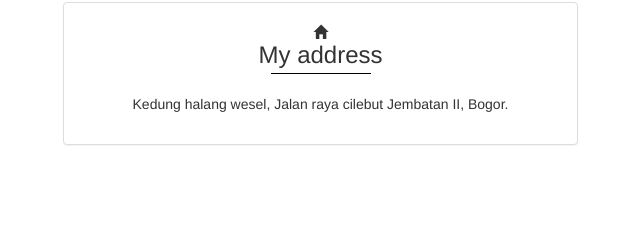
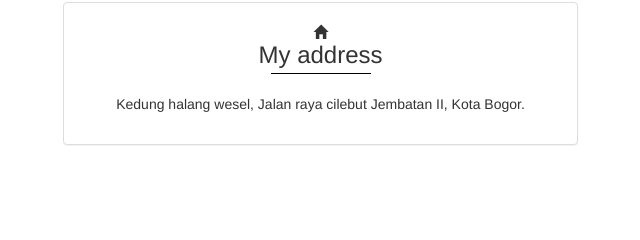
Before and after one commit to daffanusantara/daffanusantara.github.io, a plain HTML site: page index.html in a window 1280 px wide. Shown: the part 1689-1929 px from the top of the page, 612-1252 px from the left. Drawn offline with nearby package versions, Linux system fonts and the light colour scheme.

Commit message:
ko ga ke up?

```diff
--- a/index.html
+++ b/index.html
@@ -227,7 +227,7 @@
               <span class="glyphicon glyphicon-home" aria-hidden="true" style="text-align: center"></span>
               <h3 style="margin-top: -1px">My address</h3>
               <hr style="width: 100px; border-top: 1.5px solid black; margin-top: -5px" />
-              <p class="text-center">Kedung halang wesel, Jalan raya cilebut Jembatan II, Bogor.</p>
+              <p class="text-center">Kedung halang wesel, Jalan raya cilebut Jembatan II, Kota Bogor.</p>
             </div>
           </div>
         </div>
```
